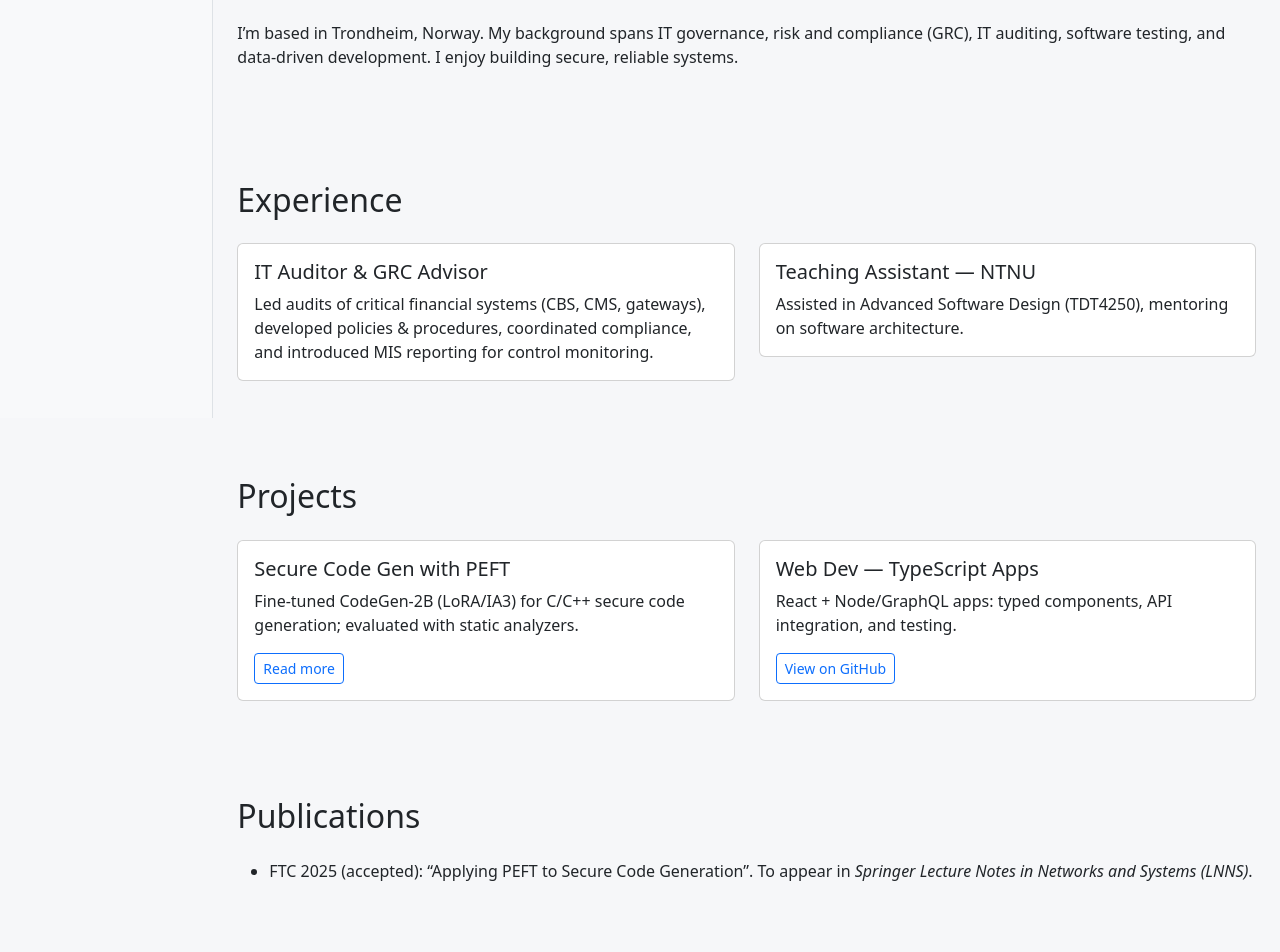
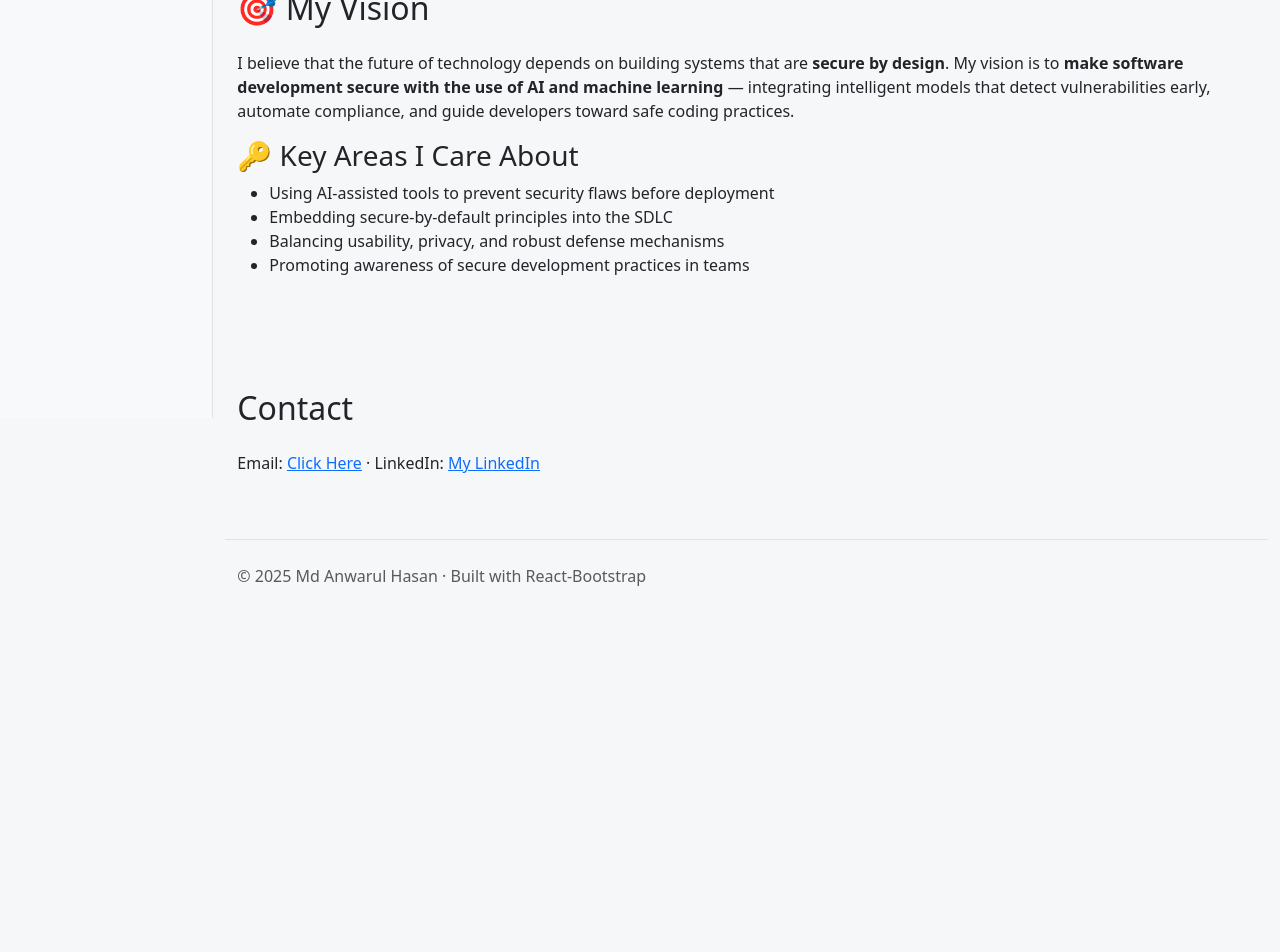
Before and after one commit to imahasan/imahasan.github.io, a React (Vite) app: page / in a window 1280 px wide. Shown: the part 440-1392 px from the top of the page. After the commit the page ends 1076 px from the top, so only its background shows below. Built offline with nearby package versions, Linux system fonts and the light colour scheme.

Commit message:
Update: Landing page updated with "Vision" section

```diff
--- a/src/App.tsx
+++ b/src/App.tsx
@@ -1,5 +1,5 @@
 import { ReactNode } from 'react';
-import { Container, Row, Col, Button, Card, Badge } from 'react-bootstrap';
+import { Container, Row, Col, Button, Card } from 'react-bootstrap';
 
 type SectionProps = {
   id: string;
@@ -28,20 +28,13 @@ export default function App() {
             <Col md={7}>
               <h1 className="display-5 fw-bold">👋 Hi!, I’m Hasan.</h1>
               <p className="lead mb-2">
-                Informatics (NTNU, MSc) — <strong>CISA</strong>. I work at the intersection of{' '}
-                <em>cybersecurity (GRC)</em>, <em>secure software</em>, and <em>machine learning</em>.
+                Informatics (NTNU, MSc) — I’m <strong>CISA-certified</strong>. My expertise lies in the
+                intersection of <em>cybersecurity (GRC)</em>, <em>secure software development</em>, <em>AI</em>, and <em>machine learning</em>.
               </p>
-
-              {/* Badges group */}
-              {/* <section className="mb-3" aria-label="Skills">
-                <Badge bg="primary" className="me-2">ISO 27001 &amp; COBIT</Badge>
-                <Badge bg="secondary" className="me-2">React • TypeScript • Python</Badge>
-                <Badge bg="success">Power BI • SQL</Badge>
-              </section> */}
 
               {/* CTAs */}
               <nav className="d-flex gap-2" aria-label="Hero actions">
-                <Button href="#projects">See Projects</Button>
+                <Button href="#vision">My Vision</Button>
                 <Button variant="outline-secondary" href="#contact">Get in Touch</Button>
               </nav>
             </Col>
@@ -63,82 +56,23 @@ export default function App() {
         </Container>
       </section>
 
-      {/* About */}
-      <Section id="about" title="About">
-        <p>
-          I’m based in Trondheim, Norway. My background spans IT governance, risk and compliance (GRC),
-          IT auditing, software testing, and data-driven development. I enjoy building secure, reliable systems.
-        </p>
-      </Section>
-
-      {/* Experience */}
-      <Section id="experience" title="Experience">
-        <Row className="g-4">
-          <Col md={6}>
-            <Card>
-              <Card.Body>
-                <Card.Title>IT Auditor &amp; GRC Advisor</Card.Title>
-                <Card.Text>
-                  Led audits of critical financial systems (CBS, CMS, gateways), developed policies &amp; procedures,
-                  coordinated compliance, and introduced MIS reporting for control monitoring.
-                </Card.Text>
-              </Card.Body>
-            </Card>
-          </Col>
-          <Col md={6}>
-            <Card>
-              <Card.Body>
-                <Card.Title>Teaching Assistant — NTNU</Card.Title>
-                <Card.Text>
-                  Assisted in Advanced Software Design (TDT4250), mentoring on software architecture.
-                </Card.Text>
-              </Card.Body>
-            </Card>
-          </Col>
-        </Row>
-      </Section>
-
-      {/* Projects */}
-      <Section id="projects" title="Projects">
-        <Row className="g-4">
-          <Col md={6}>
-            <Card>
-              <Card.Body>
-                <Card.Title>Secure Code Gen with PEFT</Card.Title>
-                <Card.Text>
-                  Fine-tuned CodeGen-2B (LoRA/IA3) for C/C++ secure code generation; evaluated with static analyzers.
-                </Card.Text>
-                <Button size="sm" variant="outline-primary" href="#">Read more</Button>
-              </Card.Body>
-            </Card>
-          </Col>
-          <Col md={6}>
-            <Card>
-              <Card.Body>
-                <Card.Title>Web Dev — TypeScript Apps</Card.Title>
-                <Card.Text>
-                  React + Node/GraphQL apps: typed components, API integration, and testing.
-                </Card.Text>
-                <Button size="sm" variant="outline-primary" href="#">View on GitHub</Button>
-              </Card.Body>
-            </Card>
-          </Col>
-        </Row>
-      </Section>
-
-      {/* Publications */}
-      <Section id="publications" title="Publications">
-        <ul>
-          <li>
-            FTC 2025 (accepted): “Applying PEFT to Secure Code Generation”.
-            To appear in <em>Springer Lecture Notes in Networks and Systems (LNNS)</em>.
-          </li>
-        </ul>
-      </Section>
-
-      {/* Hobbies (formerly Photography) */}
-      <Section id="hobbies" title="Hobbies">
-        <p>I also do photography—events, portraits, street. Selected work coming soon.</p>
+      {/* 🌟 My Vision Section */}
+      <Section id="vision" title="🎯 My Vision">
+        <div className="highlight-section">
+          <p className="blurb">
+            I believe that the future of technology depends on building systems that are <strong>secure by design</strong>.
+            My vision is to <strong>make software development secure with the use of AI and machine learning</strong> —
+            integrating intelligent models that detect vulnerabilities early, automate compliance, and
+            guide developers toward safe coding practices.
+          </p>
+          <h3>🔑 Key Areas I Care About</h3>
+          <ul>
+            <li>Using AI-assisted tools to prevent security flaws before deployment</li>
+            <li>Embedding secure-by-default principles into the SDLC</li>
+            <li>Balancing usability, privacy, and robust defense mechanisms</li>
+            <li>Promoting awareness of secure development practices in teams</li>
+          </ul>
+        </div>
       </Section>
 
       {/* Contact */}
```
